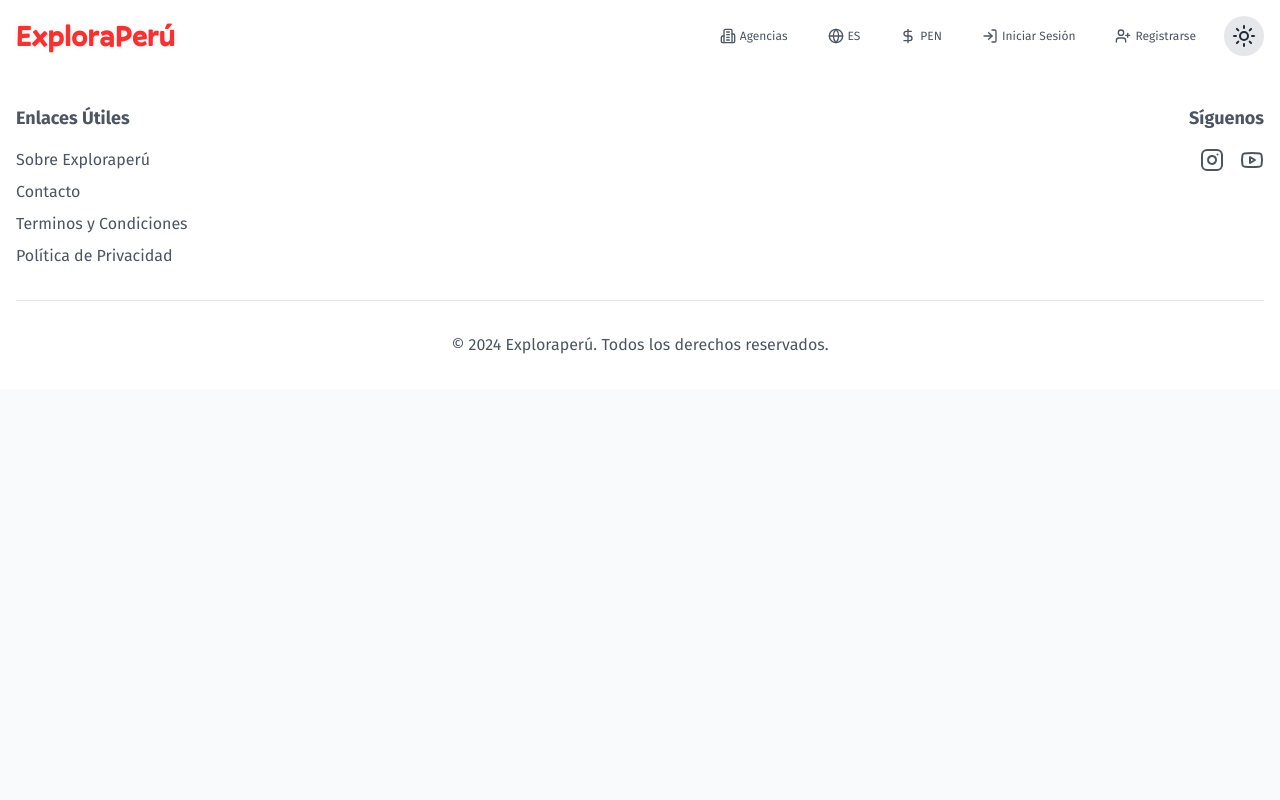
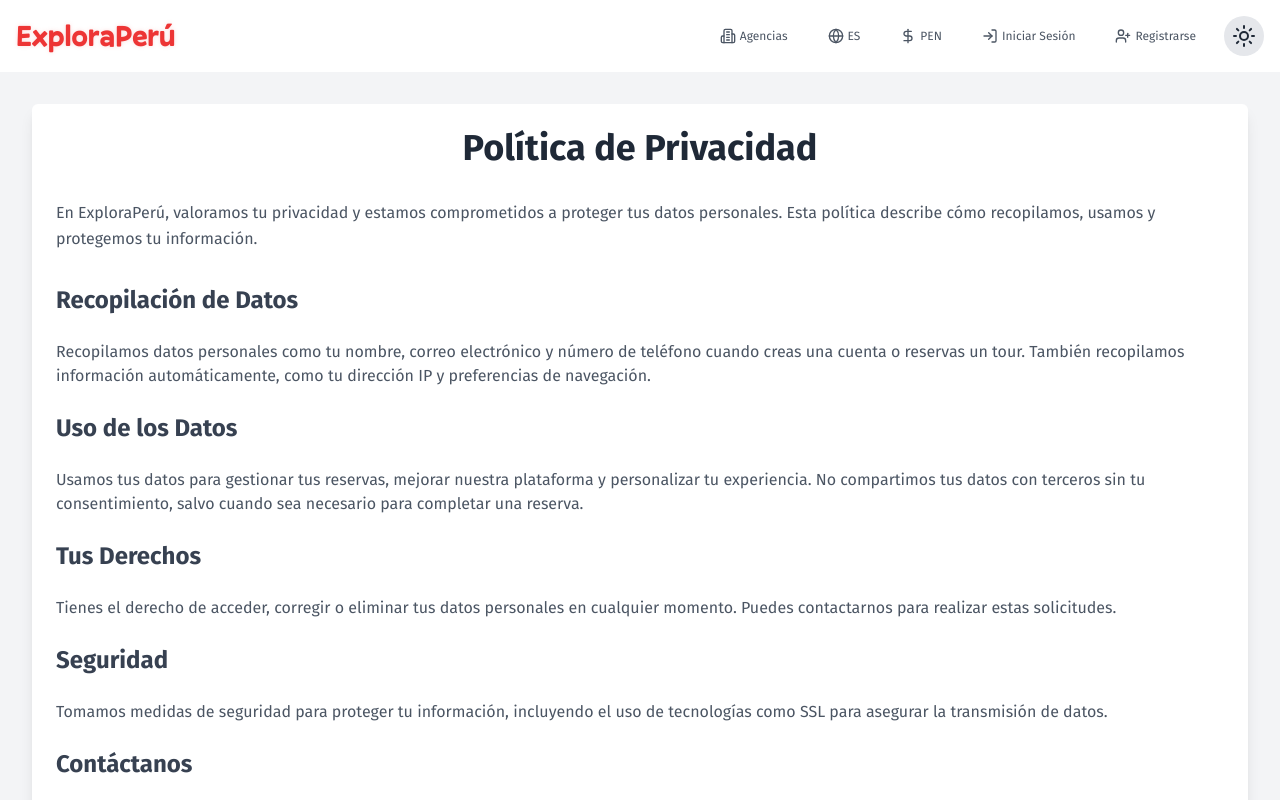
Before and after one commit to heblopez/front-explora-peru, a React (Vite) app: page /privacy-policy in a window 1280 px wide. Shown: the top 800 px of the page. Built offline with nearby package versions, Linux system fonts and the light colour scheme.

Commit message:
feat: :sparkles: add Privacy Policy page

```diff
--- a/src/pages/PrivacyPolicy.tsx
+++ b/src/pages/PrivacyPolicy.tsx
@@ -1,5 +1,58 @@
+import { useTranslation } from 'react-i18next'
+
 function PrivacyPolicy() {
-  return <></>
+  const { t } = useTranslation()
+
+  return (
+    <main className='p-8 bg-gray-100 dark:bg-gray-900'>
+      <section className='space-y-8 p-6 bg-white shadow-lg rounded-md dark:bg-gray-800'>
+        <h1 className='text-4xl font-bold mb-6 text-center text-gray-800 dark:text-gray-100'>
+          {t('privacyPolicy.title')}
+        </h1>
+
+        <p className='text-gray-600 leading-relaxed mb-8 dark:text-gray-300'>
+          {t('privacyPolicy.introduction')}
+        </p>
+
+        <div className='space-y-6'>
+          <h2 className='text-2xl font-semibold text-gray-700 dark:text-gray-200'>
+            {t('privacyPolicy.dataCollection')}
+          </h2>
+          <p className='text-gray-600 dark:text-gray-300'>
+            {t('privacyPolicy.dataCollectionDescription')}
+          </p>
+
+          <h2 className='text-2xl font-semibold text-gray-700 dark:text-gray-200'>
+            {t('privacyPolicy.useOfData')}
+          </h2>
+          <p className='text-gray-600 dark:text-gray-300'>
+            {t('privacyPolicy.useOfDataDescription')}
+          </p>
+
+          <h2 className='text-2xl font-semibold text-gray-700 dark:text-gray-200'>
+            {t('privacyPolicy.yourRights')}
+          </h2>
+          <p className='text-gray-600 dark:text-gray-300'>
+            {t('privacyPolicy.yourRightsDescription')}
+          </p>
+
+          <h2 className='text-2xl font-semibold text-gray-700 dark:text-gray-200'>
+            {t('privacyPolicy.security')}
+          </h2>
+          <p className='text-gray-600 dark:text-gray-300'>
+            {t('privacyPolicy.securityDescription')}
+          </p>
+
+          <h2 className='text-2xl font-semibold text-gray-700 dark:text-gray-200'>
+            {t('privacyPolicy.contactUs')}
+          </h2>
+          <p className='text-gray-600 dark:text-gray-300'>
+            {t('privacyPolicy.contactUsDescription')}
+          </p>
+        </div>
+      </section>
+    </main>
+  )
 }
 
 export default PrivacyPolicy
```
